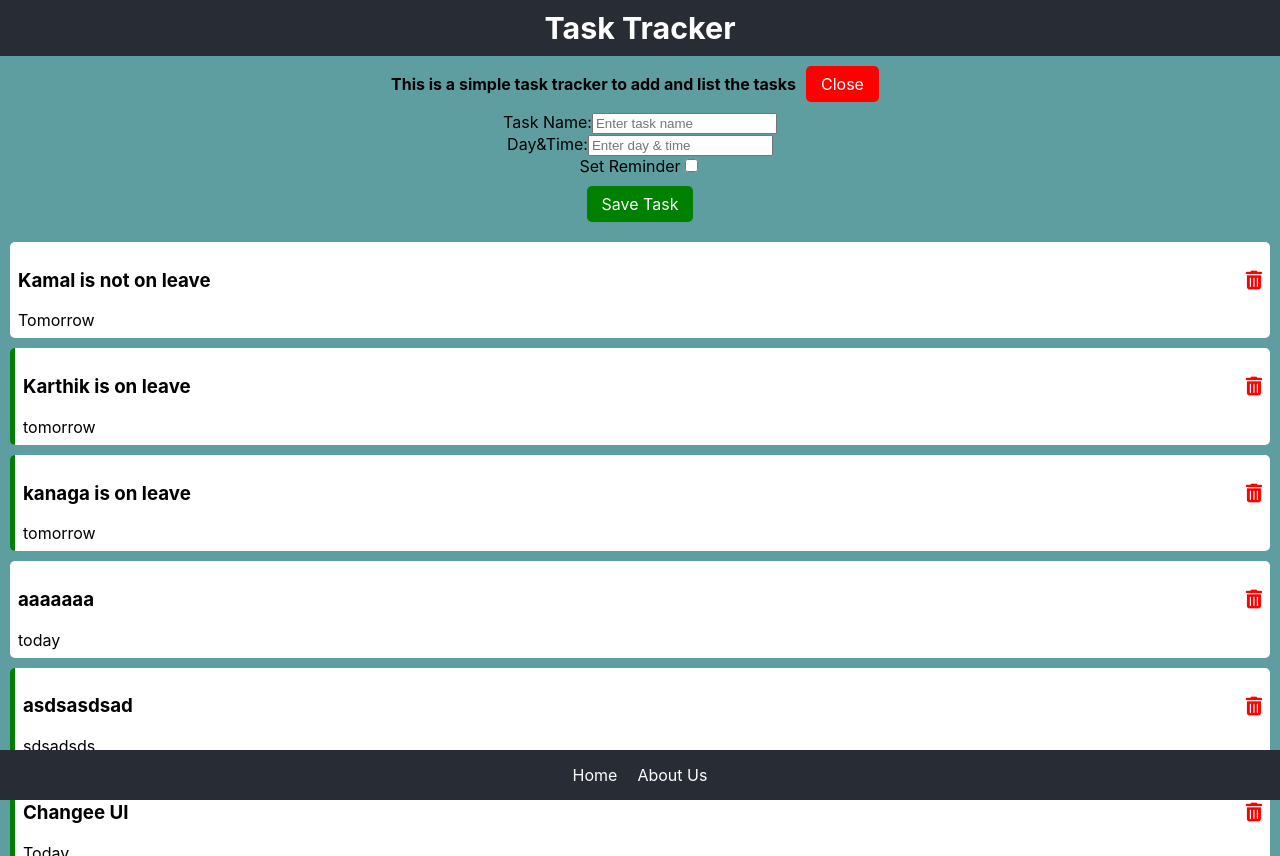
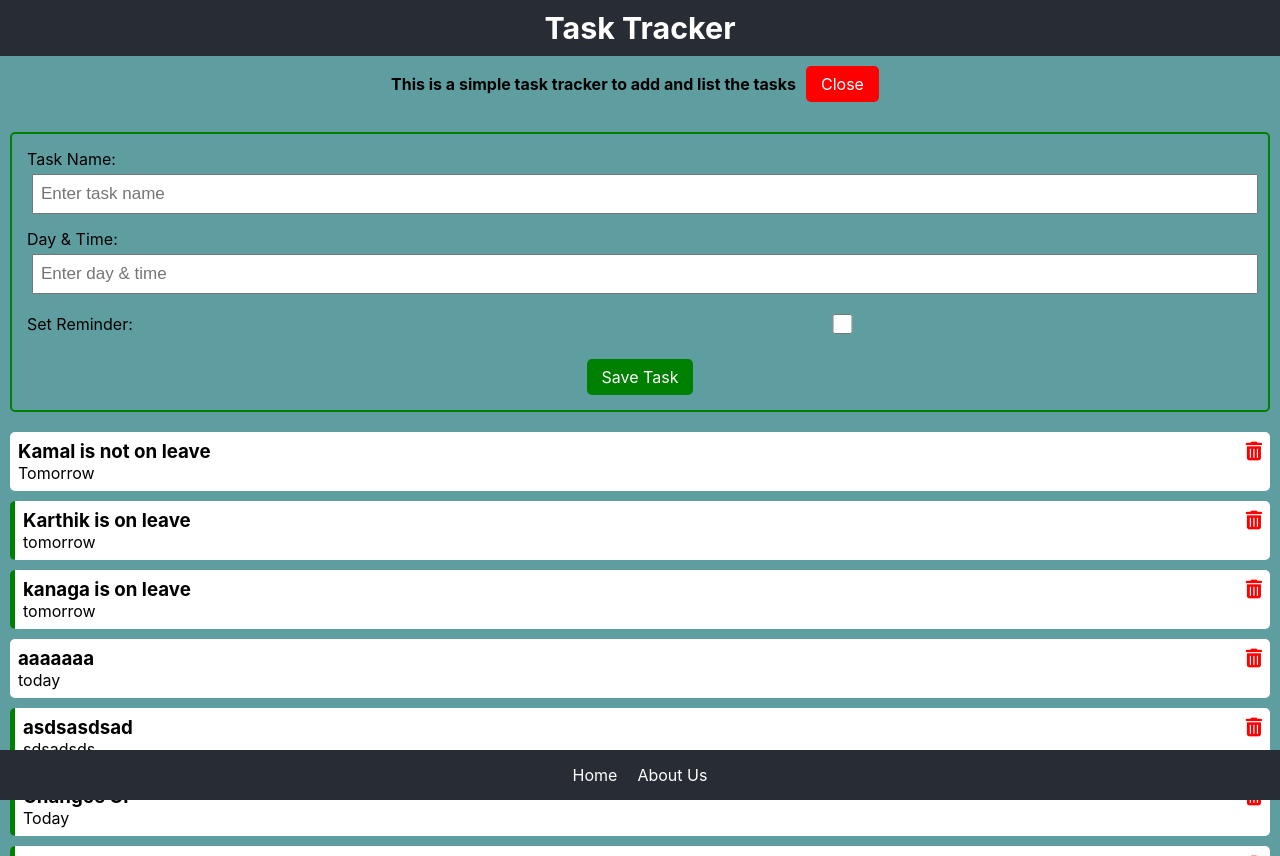
Before and after one commit to mkamals/task-tracker, a React (Create React App) app: page / in a window 1280 px wide. Both pictures are taken after a click on the button "Add". Built offline with nearby package versions, Linux system fonts and the light colour scheme; data requests are answered from the project's data file.

Commit message:
Fix UI-2

```diff
--- a/src/AddTask.js
+++ b/src/AddTask.js
@@ -27,11 +27,11 @@ const AddTask = ({ onAddTask }) => {
                 <input type="text" placeholder="Enter task name" value={text} onChange={(e) => setText(e.target.value)} />
             </div>
             <div className="form-data">
-                <label>Day&Time:</label>
+                <label>Day & Time:</label>
                 <input type="text" placeholder="Enter day & time" value={day} onChange={(e) => setDay(e.target.value)} />
             </div>
-            <div className="form-data">
-                <label>Set Reminder</label>
+            <div className="form-data checkbox">
+                <label>Set Reminder:</label>
                 <input type="checkbox" value={reminder} onChange={(e) => setReminder(e.currentTarget.checked)}/>
             </div>
 
--- a/src/App.css
+++ b/src/App.css
@@ -1,3 +1,9 @@
+* {
+  box-sizing: border-box;
+  margin: 0;
+  padding: 0;
+}
+
 .container {
   text-align: center;
   overflow-y: auto;
@@ -90,3 +96,40 @@
   color: red;
   cursor: pointer;
 }
+
+.form {
+  border: 2px solid green;
+  border-radius: 5px;
+  padding: 5px;
+  margin: 20px 10px;
+}
+
+.form-data {
+  margin: 10px;
+}
+
+.form-data label {
+  display: flex;
+}
+
+.form-data input {
+  width: 100%;
+  height: 40px;
+  margin: 5px;
+  padding: 3px 7px;
+  font-size: 17px;
+}
+
+.checkbox {
+  display: flex;
+  align-items: center;
+}
+
+.checkbox label {
+  flex: 1;
+}
+
+.checkbox input {
+  flex: 2;
+  height: 20px;
+}
```
